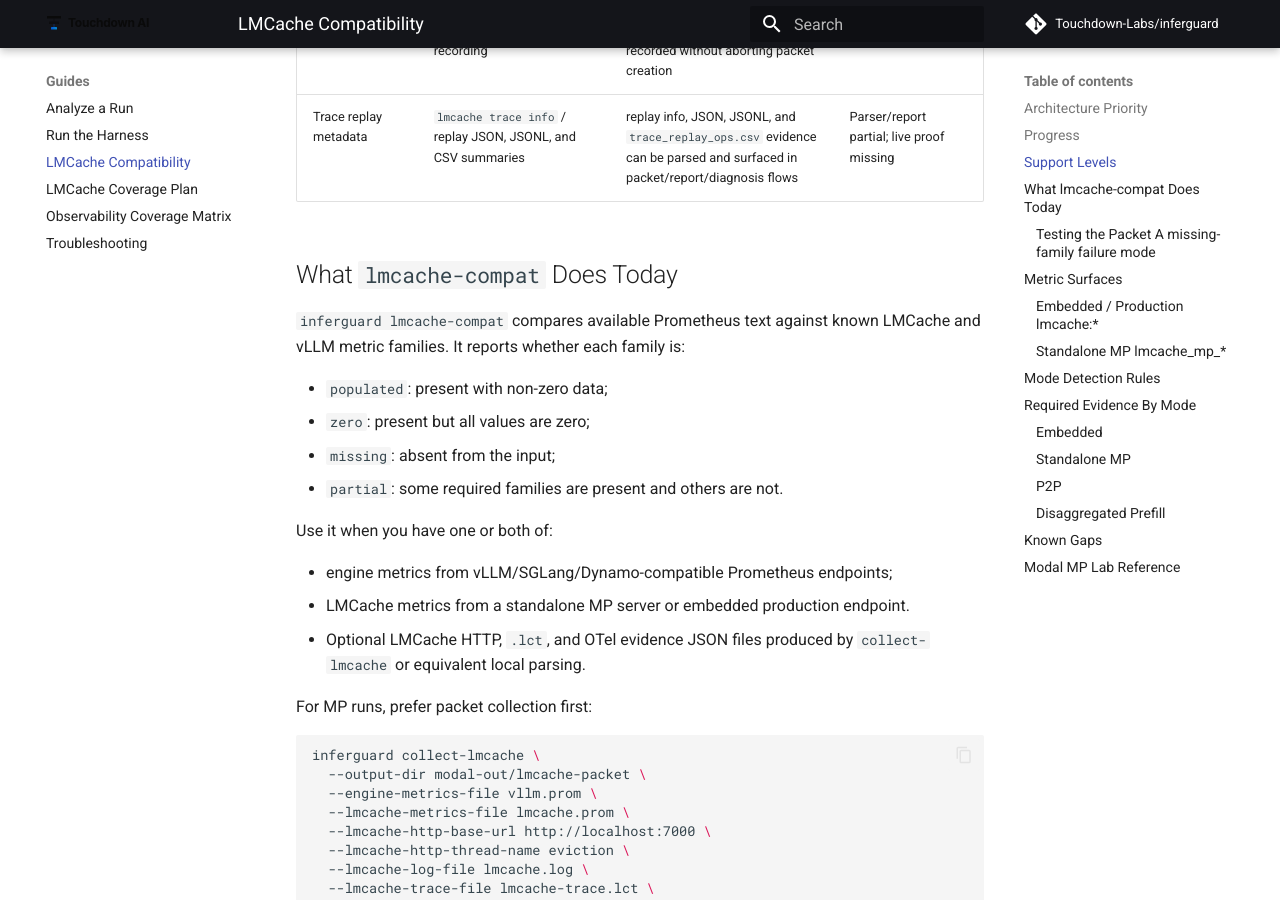
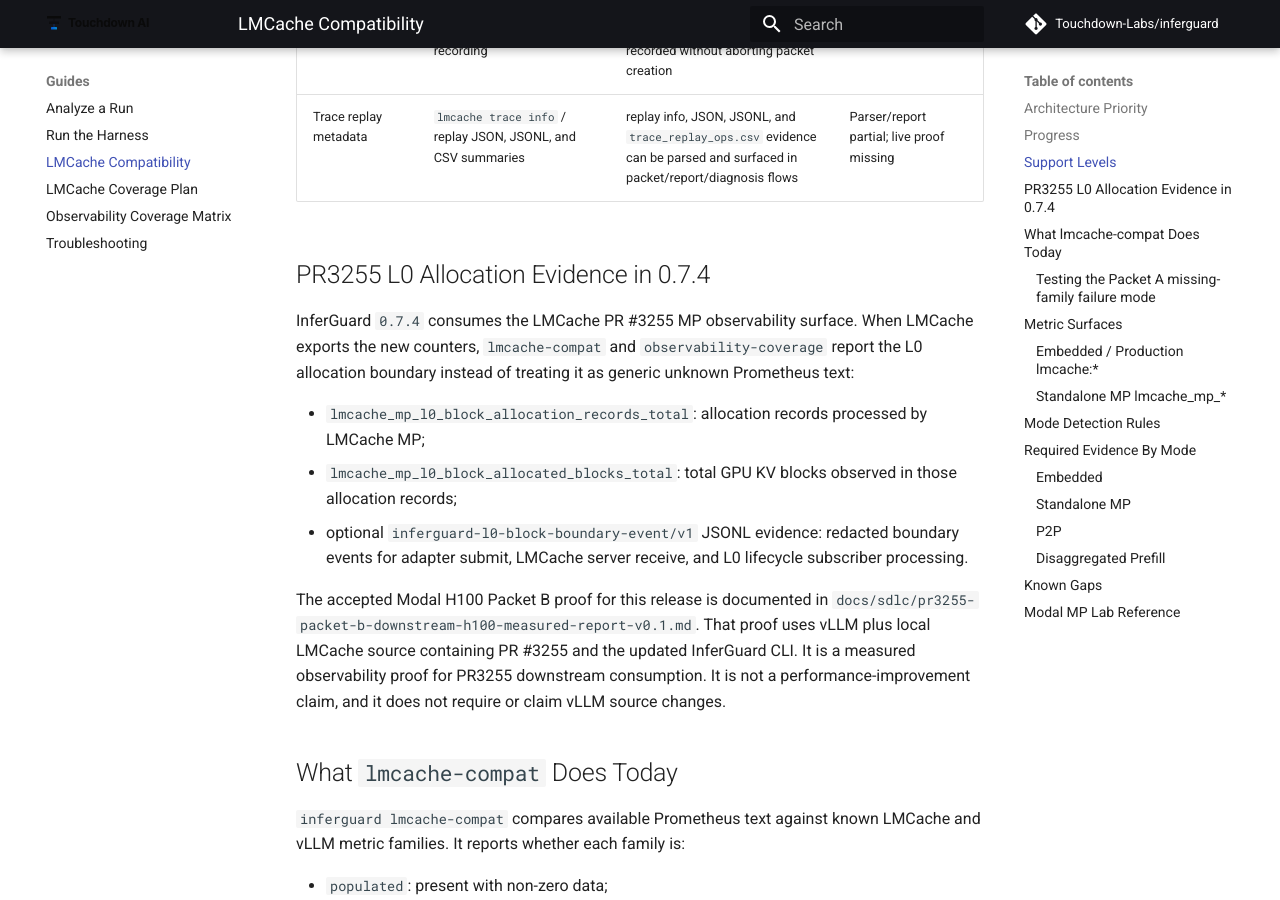
Before and after one commit to Touchdown-Labs/inferguard, an MkDocs documentation site: the page built from docs/guides/lmcache-compatibility.md, in a window 1280 px wide and 900 px high, scrolled down 2331 px. Built offline with MkDocs 1.6.1 and Material for MkDocs 9.7.7, drawn with Linux system fonts in a browser that asks for light colours; comment, search, counter and statistics services are not loaded.

Commit message:
docs: close out InferGuard 0.7.4 SDLC docs

```diff
--- a/docs/guides/lmcache-compatibility.md
+++ b/docs/guides/lmcache-compatibility.md
@@ -39,6 +39,28 @@
 | OTel spans | MP tracing exported to operator-supplied JSONL | parsed into LMCache OTel evidence for `mp.store`, `mp.retrieve`, and `mp.lookup_prefetch` | Partial |
 | Trace recording `.lct` | MP `--trace-level storage` binary trace recording | parsed as LMCache trace evidence; malformed traces are recorded without aborting packet creation | Partial |
 | Trace replay metadata | `lmcache trace info` / replay JSON, JSONL, and CSV summaries | replay info, JSON, JSONL, and `trace_replay_ops.csv` evidence can be parsed and surfaced in packet/report/diagnosis flows | Parser/report partial; live proof missing |
+
+## PR3255 L0 Allocation Evidence in 0.7.4
+
+InferGuard `0.7.4` consumes the LMCache PR #3255 MP observability surface. When
+LMCache exports the new counters, `lmcache-compat` and
+`observability-coverage` report the L0 allocation boundary instead of treating it
+as generic unknown Prometheus text:
+
+- `lmcache_mp_l0_block_allocation_records_total`: allocation records processed
+  by LMCache MP;
+- `lmcache_mp_l0_block_allocated_blocks_total`: total GPU KV blocks observed in
+  those allocation records;
+- optional `inferguard-l0-block-boundary-event/v1` JSONL evidence: redacted
+  boundary events for adapter submit, LMCache server receive, and L0 lifecycle
+  subscriber processing.
+
+The accepted Modal H100 Packet B proof for this release is documented in
+`docs/sdlc/pr3255-packet-b-downstream-h100-measured-report-v0.1.md`. That proof
+uses vLLM plus local LMCache source containing PR #3255 and the updated
+InferGuard CLI. It is a measured observability proof for PR3255 downstream
+consumption. It is not a performance-improvement claim, and it does not require
+or claim vLLM source changes.
 
 ## What `lmcache-compat` Does Today
 
```
Also changed, not shown: CONTRIBUTING.md (+25 -3 lines), README.md (+24 -4 lines), docs/guides/observability-coverage-matrix.md (+1 -0 lines), docs/index.md (+19 -2 lines), docs/prompts/2026-05-12-inferguard-0.7.4-oss-sdlc-docs-v0.1.md (added, +74 -0 lines), .github/PULL_REQUEST_TEMPLATE.md, 1 other file.
